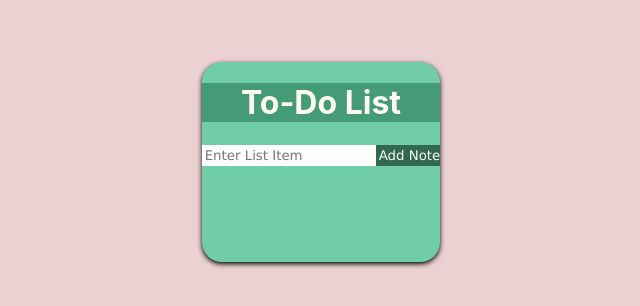
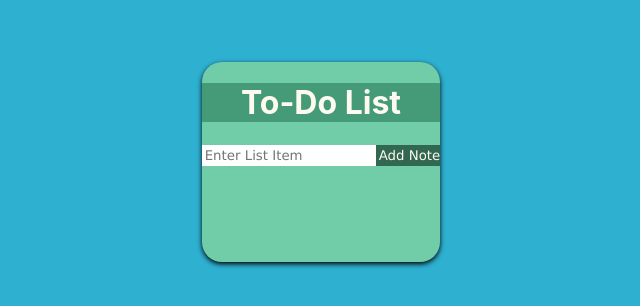
Before and after one commit to shivang02/to-do-list, a React (Create React App) app in the folder to-do-list/: page / in a window 1280 px wide. Shown: the part 238-544 px from the top of the page, without its empty margins (319-959 px from the left). Built offline with nearby package versions, Linux system fonts and the light colour scheme.

Commit message:
Changed app background color

```diff
--- a/to-do-list/src/App.css
+++ b/to-do-list/src/App.css
@@ -7,7 +7,7 @@
   justify-content: center;
   width: 100%;
   min-height: 100vh;
-  background-color: #ebd1d1;
+  background-color: #2eb0d1;
   background-attachment: fixed;
 }
 
```
